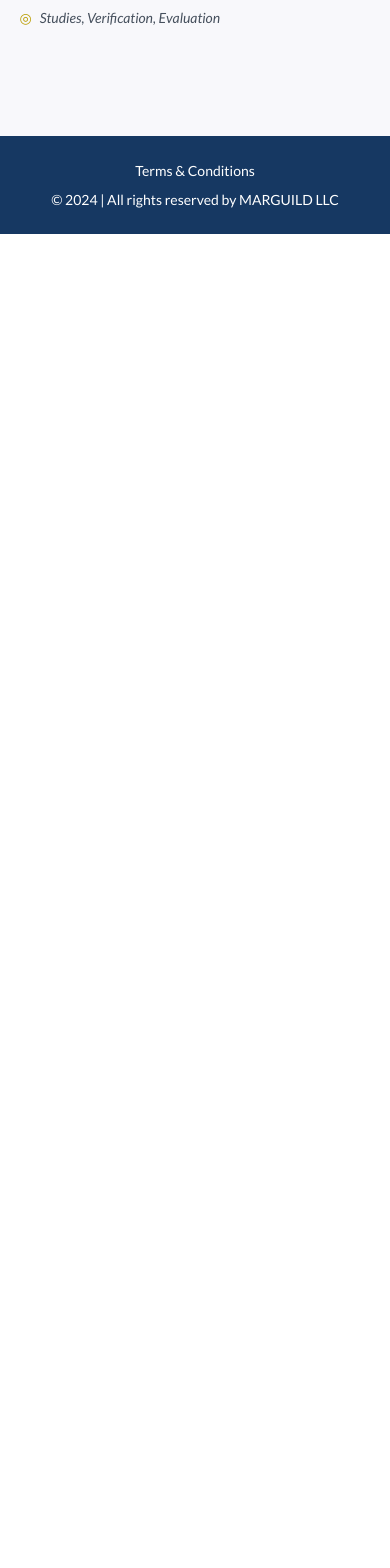
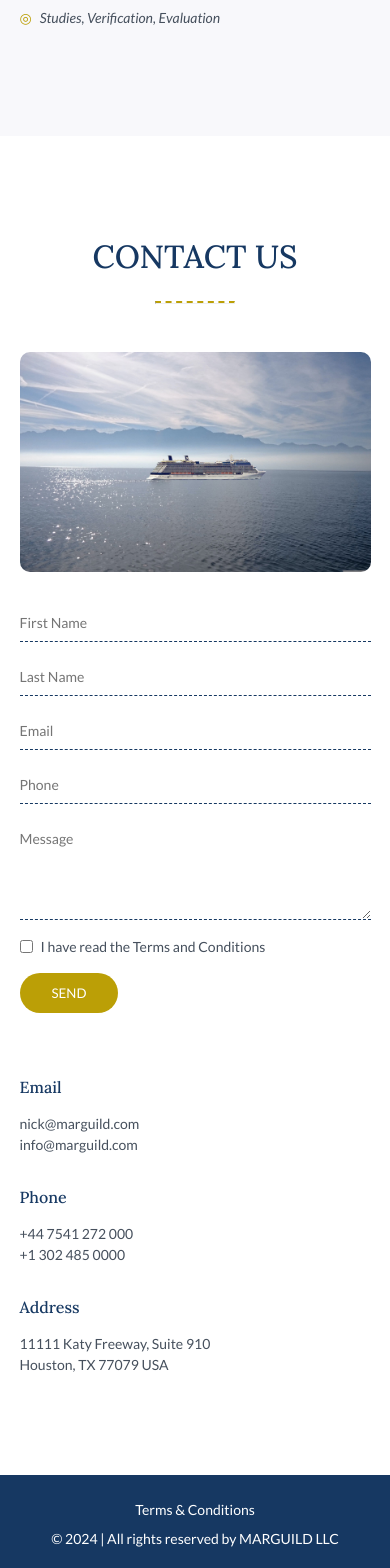
Before and after one commit to Dimeba/marguild, a Next.js app: page / in a window 390 px wide. Shown: the part 6160-7728 px from the top of the page. Before the commit the page ends 6394 px from the top, so only its background shows below. Built offline with nearby package versions, Linux system fonts and the light colour scheme.

Commit message:
Added Contact Section.

```diff
--- a/app/globals.scss
+++ b/app/globals.scss
@@ -46,7 +46,10 @@ h3 {
 
 p,
 a,
-li {
+li,
+label,
+input,
+textarea {
 	color: inherit;
 	font-size: 0.875rem;
 	font-family: 'Lato', sans-serif;
@@ -58,6 +61,19 @@ li {
 
 a {
 	text-decoration: none;
+}
+
+button {
+	font-family: 'Lato', sans-serif;
+	cursor: pointer;
+	text-transform: uppercase;
+	background-color: base.$highlight;
+	color: white;
+	border: none;
+}
+
+button:hover {
+	background-color: base.$title;
 }
 
 .largeText {
--- a/app/page.tsx
+++ b/app/page.tsx
@@ -4,6 +4,7 @@ import Highlights from '@/components/Highlights'
 import Panorama from '@/components/Panorama'
 import Bio from '@/components/Bio'
 import Services from '@/components/Services'
+import Contact from '@/components/Contact'
 
 export default function Home() {
 	return (
@@ -13,6 +14,7 @@ export default function Home() {
 			<Panorama />
 			<Bio />
 			<Services />
+			<Contact />
 		</main>
 	)
 }
--- /dev/null
+++ b/components/Contact.module.scss
@@ -0,0 +1,125 @@
+@use '@/app/base';
+
+.contactSection {
+	padding: 100px 0;
+	display: flex;
+	flex-direction: column;
+	gap: 4rem;
+
+	h2 {
+		text-align: center;
+	}
+
+	hr {
+		margin-bottom: 0;
+	}
+}
+
+.titleSection {
+	display: flex;
+	flex-direction: column;
+	align-items: center;
+	margin-bottom: 3rem;
+}
+
+.contact {
+	display: grid;
+	grid-template-columns: repeat(2, 1fr);
+	grid-gap: 2rem;
+	width: 100%;
+}
+
+.image {
+	position: relative;
+	width: 100%;
+	aspect-ratio: 16 / 10;
+	border-radius: 10px;
+	overflow: hidden;
+}
+
+.content {
+	form {
+		display: grid;
+		grid-template-columns: repeat(2, 1fr);
+		grid-gap: 1rem;
+	}
+
+	input {
+		padding: 0.5rem 0;
+		border: none;
+		border-bottom: 1px dashed base.$title;
+	}
+
+	textarea {
+		@extend input;
+		grid-column: span 2;
+		height: 100px;
+	}
+
+	input:focus {
+		outline: none;
+		border-bottom: 1px dashed base.$highlight;
+	}
+
+	.terms {
+		grid-column: span 2;
+		display: flex;
+		align-items: center;
+		gap: 0.5rem;
+	}
+
+	button {
+		grid-column: span 2;
+		width: fit-content;
+		padding: 0.75rem 2rem;
+		border-radius: 50px;
+		letter-spacing: 0.5;
+	}
+}
+
+.contactColumns {
+	display: grid;
+	grid-template-columns: repeat(3, 1fr);
+	grid-gap: 2rem;
+}
+
+.contactColumn {
+	padding-left: 1.5rem;
+	border-left: 1px solid rgba($color: base.$title, $alpha: 0.25);
+
+	h3 {
+		margin-bottom: 1rem;
+	}
+}
+
+.contactColumn:first-child {
+	border-left: none;
+	padding-left: 0;
+}
+
+@media screen and (max-width: 1024px) {
+	.contact {
+		display: flex;
+		flex-direction: column;
+		gap: 2rem;
+	}
+}
+
+@media screen and (max-width: 768px) {
+	.contact {
+		form {
+			display: flex;
+			flex-direction: column;
+		}
+	}
+
+	.contactColumns {
+		display: flex;
+		flex-direction: column;
+	}
+
+	.contactColumn {
+		padding-left: 0;
+		border-left: none;
+	}
+}
--- /dev/null
+++ b/components/Contact.tsx
@@ -0,0 +1,73 @@
+// styles
+import styles from './Contact.module.scss'
+
+// components
+import AnimatedDiv from './AnimatedDiv'
+import Image from 'next/image'
+
+// content
+import { contact } from '@/content/contact'
+
+const Contact = () => {
+	return (
+		<section id='contact' className={styles.contactSection}>
+			<div className='content'>
+				<AnimatedDiv cssClass={styles.titleSection}>
+					<h2>Contact Us</h2>
+					<hr />
+				</AnimatedDiv>
+
+				<div className={styles.contact}>
+					<AnimatedDiv cssClass={styles.image}>
+						<Image
+							src='/slider/p04.jpg'
+							layout='fill'
+							objectFit='cover'
+							alt='Contact Us Image'
+						/>
+					</AnimatedDiv>
+					<AnimatedDiv cssClass={styles.content}>
+						<form>
+							<input type='text' placeholder='First Name' required />
+							<input type='text' placeholder='Last Name' required />
+							<input type='email' placeholder='Email' required />
+							<input type='text' placeholder='Phone' required />
+							<textarea placeholder='Message' required></textarea>
+
+							<label htmlFor='terms' className={styles.terms}>
+								<input type='checkbox' name='terms' id='terms' required />I have
+								read the Terms and Conditions
+							</label>
+							<button type='submit'>Send</button>
+						</form>
+					</AnimatedDiv>
+				</div>
+			</div>
+
+			<div className={`container ${styles.contactColumns}`}>
+				<AnimatedDiv cssClass={styles.contactColumn}>
+					<h3>Email</h3>
+					{contact.email.map((email, index) => (
+						<p key={index}>{email}</p>
+					))}
+				</AnimatedDiv>
+
+				<AnimatedDiv cssClass={styles.contactColumn}>
+					<h3>Phone</h3>
+					{contact.phone.map((phone, index) => (
+						<p key={index}>{phone}</p>
+					))}
+				</AnimatedDiv>
+
+				<AnimatedDiv cssClass={styles.contactColumn}>
+					<h3>Address</h3>
+					{contact.address.map((address, index) => (
+						<p key={index}>{address}</p>
+					))}
+				</AnimatedDiv>
+			</div>
+		</section>
+	)
+}
+
+export default Contact
--- /dev/null
+++ b/content/contact.ts
@@ -0,0 +1,5 @@
+export const contact = {
+	email: ['nick@marguild.com', 'info@marguild.com'],
+	phone: ['+44 7541 272 000', '+1 302 485 0000'],
+	address: ['11111 Katy Freeway, Suite 910', 'Houston, TX 77079 USA']
+}
```
